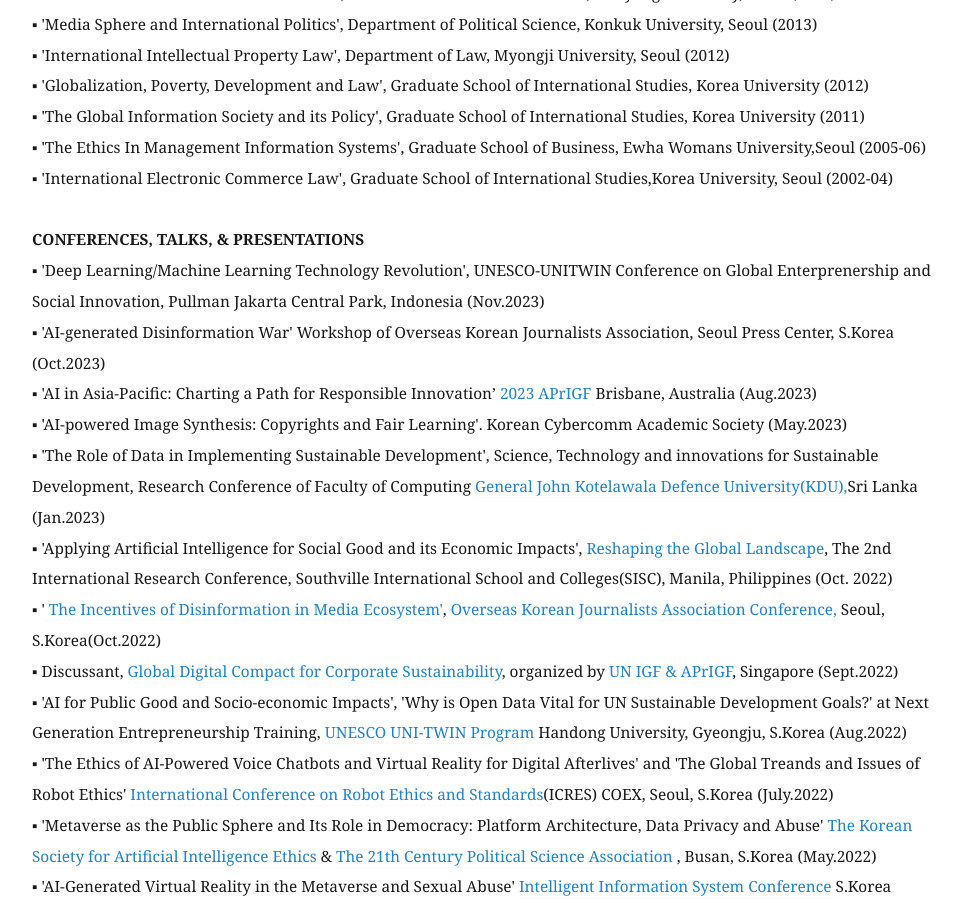
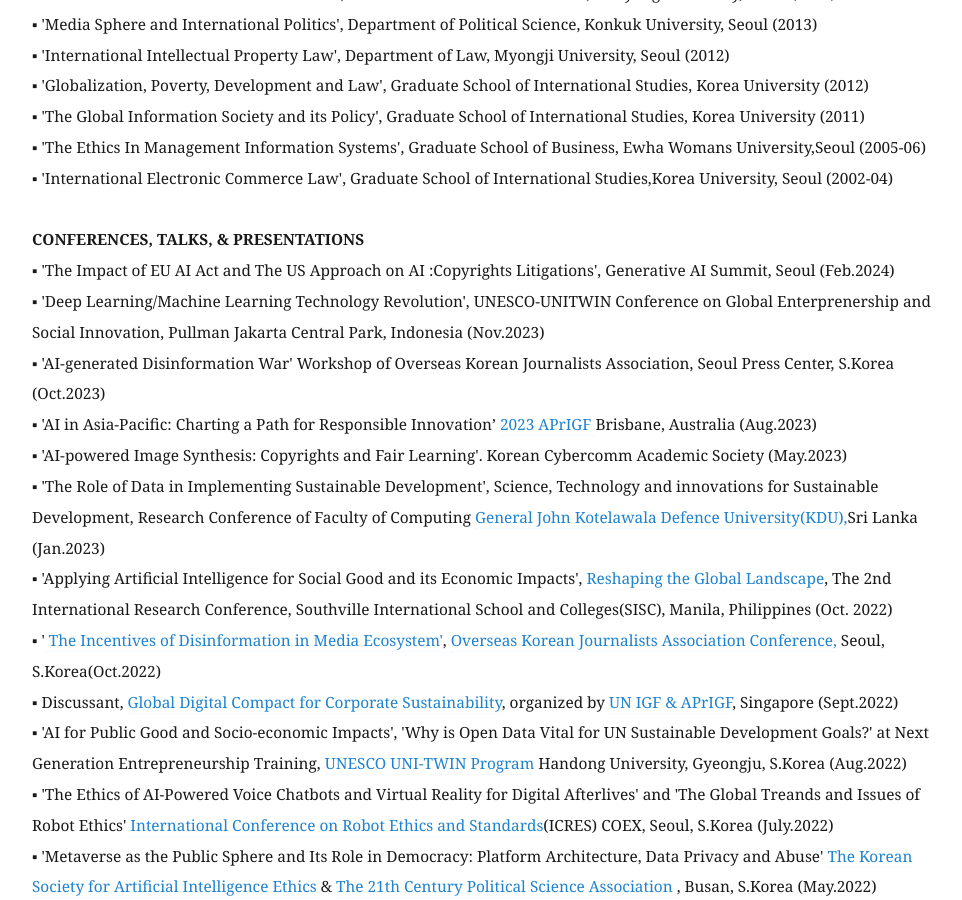
Before and after one commit to eunchangchoi/eunchangchoi.github.io, a Jekyll site: the page built from index.md, in a window 1280 px wide and 900 px high, scrolled down 4769 px. Shown: the whole window, without its empty margins (68-1030 px from the left). Built offline with Jekyll 4.4.1, drawn with Linux system fonts in a browser that asks for light colours.

Commit message:
Update index.md

```diff
--- a/index.md
+++ b/index.md
@@ -98,6 +98,7 @@
 ▪ 'International Electronic Commerce Law', Graduate School of International Studies,Korea University, Seoul (2002-04) <br>
     <br>
  <strong> CONFERENCES, TALKS, & PRESENTATIONS </strong> <br>
+▪ 'The Impact of EU AI Act and The US Approach on AI :Copyrights Litigations', Generative AI Summit, Seoul (Feb.2024)<br>
 ▪ 'Deep Learning/Machine Learning Technology Revolution', UNESCO-UNITWIN Conference on Global Enterprenership and Social Innovation, Pullman Jakarta Central Park, Indonesia (Nov.2023) <br>
 ▪ 'AI-generated Disinformation War' Workshop of Overseas Korean Journalists Association, Seoul Press Center, S.Korea (Oct.2023) <br>
 ▪ 'AI in Asia-Pacific: Charting a Path for Responsible Innovation’ <a href="https://forms.for.asia/proposal/?proposalform=NjQ1N2JkN2I4YmY3Yi8vMjMvLzEyNTQvLzA="> 2023 APrIGF </a> Brisbane, Australia (Aug.2023) <br>
```
